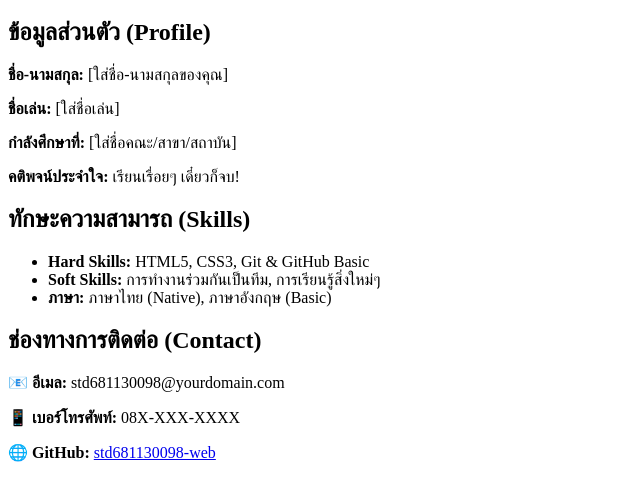
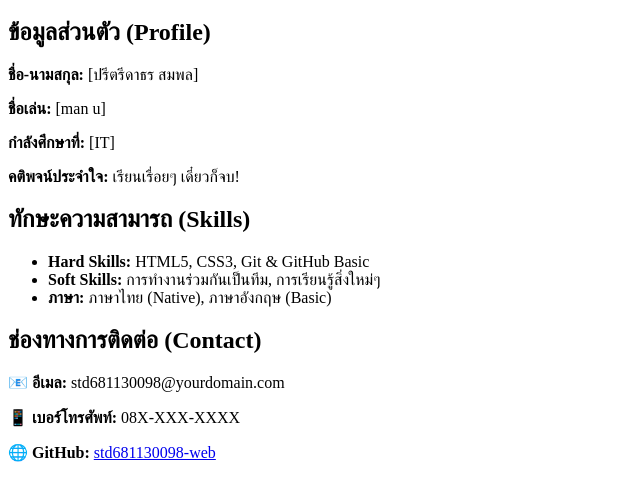
Before and after one commit to std681130098-web/intro4, a plain HTML site: page Contact.html in a window 1280 px wide. Shown: the part 61-562 px from the top of the page, without its empty margins (0-640 px from the left). Drawn offline with Linux system fonts and the light colour scheme.

Commit message:
Update Contact.html

```diff
--- a/Contact.html
+++ b/Contact.html
@@ -15,9 +15,9 @@
         <!-- ส่วน Home เดิม -->
         <section id="home">
             <h2>ข้อมูลส่วนตัว (Profile)</h2>
-            <p><strong>ชื่อ-นามสกุล:</strong> [ใส่ชื่อ-นามสกุลของคุณ]</p>
-            <p><strong>ชื่อเล่น:</strong> [ใส่ชื่อเล่น]</p>
-            <p><strong>กำลังศึกษาที่:</strong> [ใส่ชื่อคณะ/สาขา/สถาบัน]</p>
+            <p><strong>ชื่อ-นามสกุล:</strong> [ปรีตรีดาธร สมพล]</p>
+            <p><strong>ชื่อเล่น:</strong> [man u]</p>
+            <p><strong>กำลังศึกษาที่:</strong> [IT]</p>
             <p><strong>คติพจน์ประจำใจ:</strong> เรียนเรื่อยๆ เดี๋ยวก็จบ!</p>
         </section>
 
```
